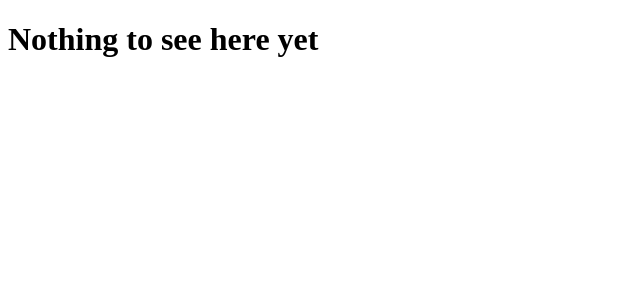
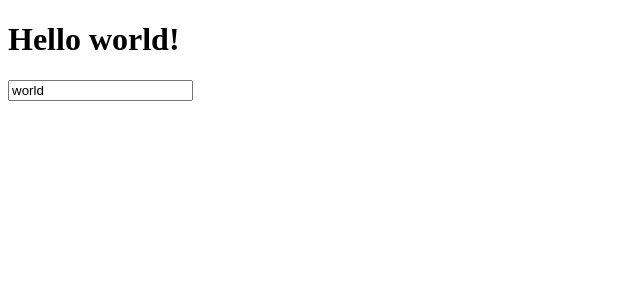
Before and after one commit to Leximon/Telephone-WS, a SvelteKit app: page / in a window 1280 px wide. Shown: the top 300 px of the page, without its empty margins (0-640 px from the left). Built offline with nearby package versions, Linux system fonts and the light colour scheme.

Commit message:
small test

```diff
--- a/src/routes/+page.svelte
+++ b/src/routes/+page.svelte
@@ -1 +1,7 @@
-<h1>Nothing to see here yet</h1>
+<script lang="ts">
+    let text = "world";
+</script>
+
+<h1>Hello {text}!</h1>
+
+<input type="text" bind:value={text}>
```
